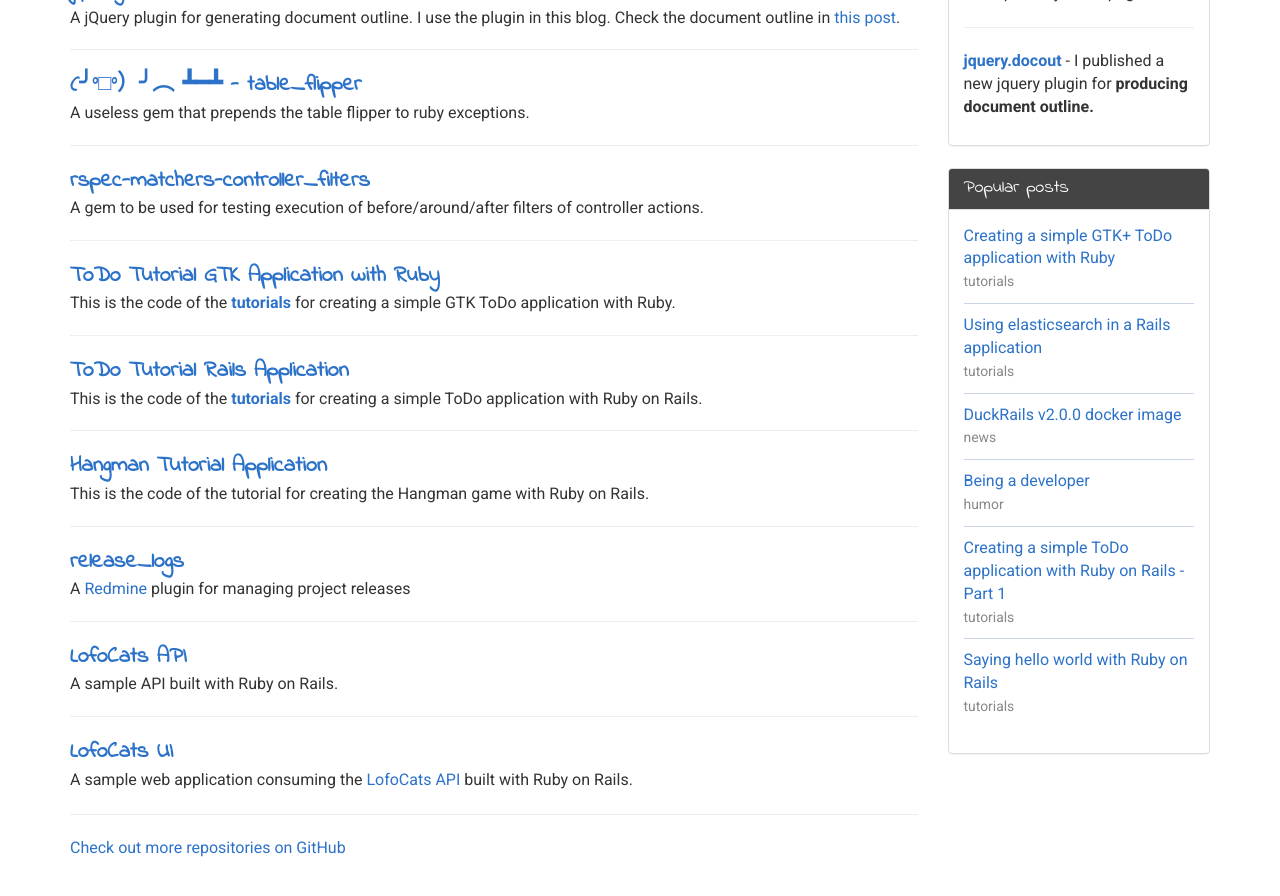
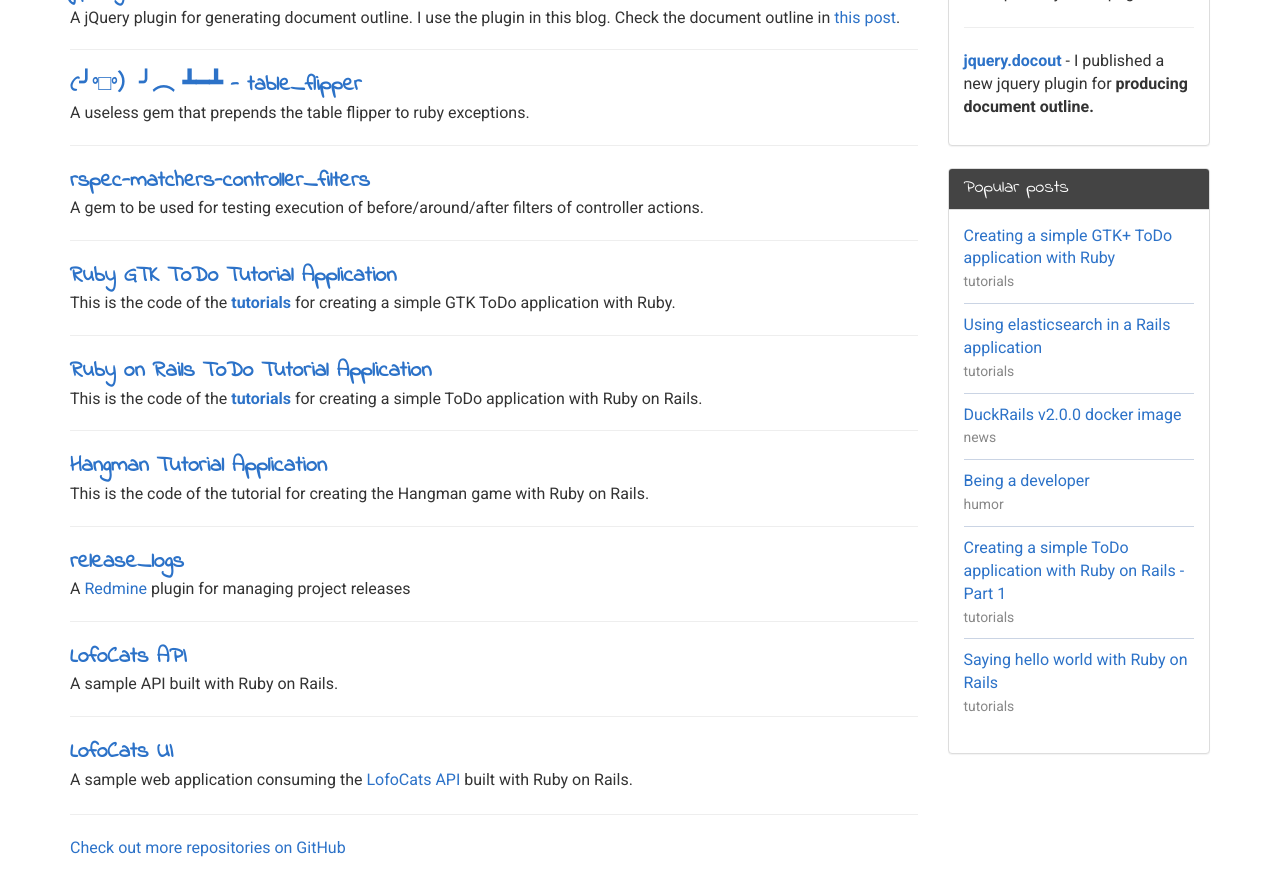
Before and after one commit to iridakos/iridakos.github.io, a Jekyll site: the page built from _pages/02-code.html, in a window 1280 px wide and 900 px high, scrolled down 407 px. Shown: the top 896 px of the window. Built offline with Jekyll 4.4.1, drawn with Linux system fonts in a browser that asks for light colours; nearby versions of some CDN libraries; comment, search, counter and statistics services are not loaded.

Commit message:
La la la...

```diff
--- a/_pages/02-code.html
+++ b/_pages/02-code.html
@@ -53,7 +53,7 @@ subtitle: some of my personal projects or code from this blog's tutorials
 
     <div class="post-container">
       <div class="post-title">
-          <a class="ga-event-link" data-event-label="gtk todo GitHub" data-event-action="click" data-event-category="Code links" href="https://github.com/iridakos/gtk-todo-tutorial" target="_blank">ToDo Tutorial GTK Application with Ruby</a>
+          <a class="ga-event-link" data-event-label="gtk todo GitHub" data-event-action="click" data-event-category="Code links" href="https://github.com/iridakos/gtk-todo-tutorial" target="_blank">Ruby GTK ToDo Tutorial Application</a>
       </div>
 
       <div class="post-preview">
@@ -63,7 +63,7 @@ subtitle: some of my personal projects or code from this blog's tutorials
 
     <div class="post-container">
       <div class="post-title">
-          <a class="ga-event-link" data-event-label="todo GitHub" data-event-action="click" data-event-category="Code links" href="https://github.com/iridakos/todo" target="_blank">ToDo Tutorial Rails Application</a>
+          <a class="ga-event-link" data-event-label="todo GitHub" data-event-action="click" data-event-category="Code links" href="https://github.com/iridakos/todo" target="_blank">Ruby on Rails ToDo Tutorial Application</a>
       </div>
 
       <div class="post-preview">
```
